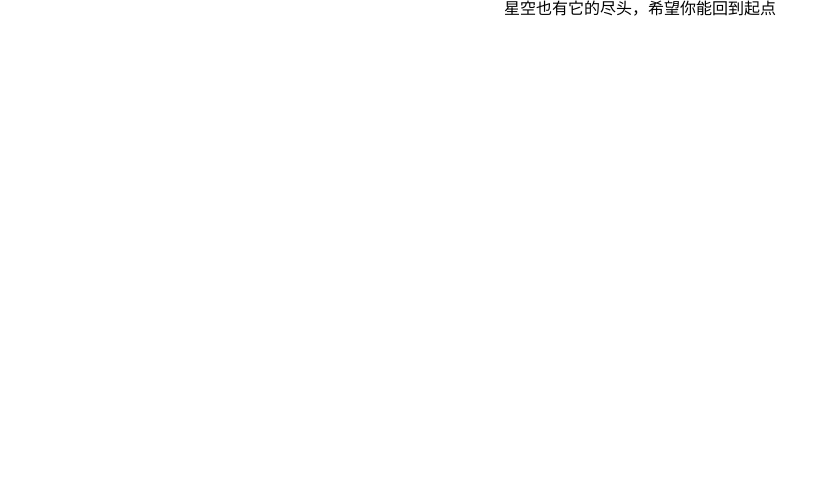
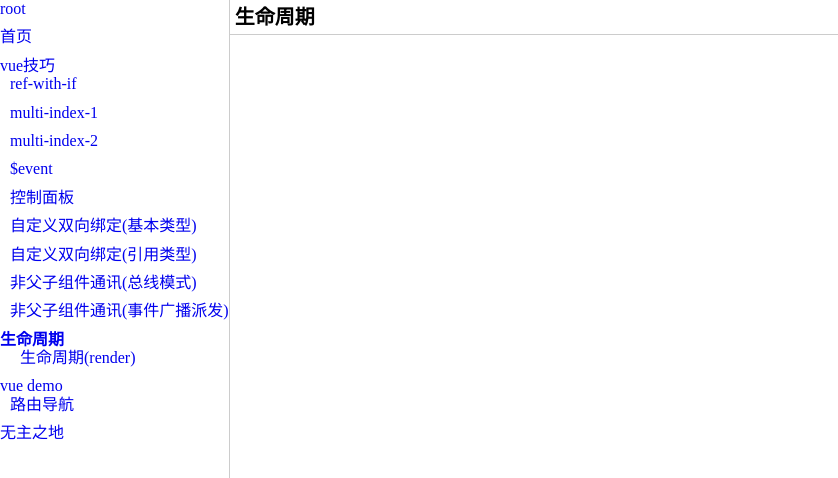
Before and after one commit to Fifth-Patient/vue-demo, a Vue app: page /skill/lifecycle in a window 1280 px wide. Shown: the top 478 px of the page, without its empty margins (0-838 px from the left). Built offline with nearby package versions, Linux system fonts and the light colour scheme.

Commit message:
skill: lifecycle(process)

```diff
--- a/src/components/router-map/router-map.vue
+++ b/src/components/router-map/router-map.vue
@@ -5,9 +5,15 @@
       :key="index"
       class="router-item"
       :style="{ textIndent: useIndent ? `${indent}px` : ''}">
-      <a :href="getRouteFullPath(route)" :target="linkTarget" class="router-link" :class="{ 'active': $route.name === route.name }">
+      <router-link
+        tag="a"
+        :to="getRouteFullPath(route)"
+        @click.prevent="handleLink"
+        :target="linkTarget"
+        class="router-link"
+        :class="{ 'active': $route.name === route.name }">
          {{ getRouteLabel(route) }}
-      </a>
+      </router-link>
       <sub-router
         v-if="route.children"
         :routes="route.children"
@@ -63,6 +69,7 @@
   },
   methods: {
     getRouteFullPath (route) {
+      // TODO bug 三级路由，这里链接开始拼接错误
       if (this.parent && this.parent.path !== '/') {
         return this.parent.path + '/' + route.path
       } else {
--- a/src/router.js
+++ b/src/router.js
@@ -4,6 +4,11 @@
 import DemoLayout from './views/demo-layout.vue'
 
 Vue.use(VueRouter)
+
+// const routerPush = VueRouter.prototype.push
+// VueRouter.prototype.push = function push(location) {
+//   return routerPush.call(this, location).catch(error=> error)
+// }
 
 const rootRouter = [
   {
@@ -21,6 +26,7 @@
     component: () => import('./views/index-layout.vue')
   }
 ]
+
 
 const skillRouter = {
   path: '/skill',
@@ -81,7 +87,7 @@
       path: 'bus',
       name: 'bus',
       meta: {
-        title: '非父子组件通讯 - 总线模式'
+        title: '非父子组件通讯(总线模式)'
       },
       component: () => import('./views/skill/bus')
     },
@@ -89,10 +95,41 @@
       path: 'emitter',
       name: 'emitter',
       meta: {
-        title: '非父子组件通讯 - 事件广播派发'
+        title: '非父子组件通讯(事件广播派发)'
       },
       component: () => import('./views/skill/emitter')
-    }
+    },
+    {
+      path: 'lifecycle',
+      name: 'lifecycle',
+      meta: {
+        title: '生命周期'
+      },
+      component: () => import('./views/skill/lifecycle'),
+      children: [
+        {
+          path: 'render',
+          name: 'lifecycle-render',
+          meta: {
+            title: '生命周期(render)'
+          },
+          beforeEnter: (to, from, next) => {
+            // 没有mount=render query参数，将会在该路由守卫加上
+            if (to.query && !to.query.mount) {
+              to.query.mount = 'render'
+              next({
+                name: to.name,
+                query: {
+                  mount: 'render'
+                }
+              })
+            }
+            next()
+          },
+          component: () => import('./views/skill/lifecycle/render')
+        }
+      ]
+    },
   ]
 }
 
--- /dev/null
+++ b/src/views/skill/lifecycle/index.js
@@ -0,0 +1,3 @@
+import Lifecycle from './lifecycle'
+
+export default Lifecycle
--- /dev/null
+++ b/src/views/skill/lifecycle/lifecycle.vue
@@ -0,0 +1,43 @@
+<template>
+  <div class="skill-lifecycle">
+    <router-view></router-view>
+    <div class="process-container" v-if="isShow">
+      <p><button @click="handleClick">toggle show</button></p>
+      <keep-alive>
+        <lifecycle-process v-if="isShowProcess"></lifecycle-process>
+        <div v-else>none</div>
+      </keep-alive>
+    </div>
+  </div>
+</template>
+
+<script>
+import LifecycleProcess from './process'
+
+export default {
+  name: 'skill-lifecycle',
+  components: {
+    LifecycleProcess
+  },
+  data () {
+    return {
+      isShow: false,
+      isShowProcess: false
+    }
+  },
+  watch: {
+    '$route' () {
+      if (this.$route.query && this.$route.query.mount) {
+        this.isShow = false
+      } else {
+        this.isShow = true
+      }
+    }
+  },
+  methods: {
+    handleClick () {
+      this.isShowProcess = !this.isShowProcess
+    }
+  }
+}
+</script>
--- /dev/null
+++ b/src/views/skill/lifecycle/process.vue
@@ -0,0 +1,104 @@
+<template>
+  <div class="skill-lifecycle-process">
+    <p>{{ msg }}</p>
+    <p v-text="msg">{{ msg }}</p>
+    <p><button @click="handleClick">update</button></p>
+    <p><button @click="hahdleDestroy">destroy</button></p>
+  </div>
+</template>
+
+<script>
+export default {
+  name: 'skill-lifecycle-process',
+  props: {
+    insertContent: {
+      type: String,
+      default: 'insertConteint'
+    }
+  },
+  data () {
+    return {
+      msg: 'Hey Jude!'
+    }
+  },
+  computed: {
+    reverseMsg () {
+      return this.msg.split('').reverse().join('')
+    }
+  },
+  methods: {
+    reversedMsg () {
+      return this.msg.split('').reverse().join('')
+    },
+    handleClick () {
+      this.msg = 'Hello World!'
+    },
+    hahdleDestroy () {
+      this.$destroy()
+    }
+  },
+  watch: {
+    msg () {
+      console.log(this.msg)
+    }
+  },
+  beforeCreate () {
+    console.log("%c%s", "color:orangeRed", 'beforeCreate--实例创建前状态')
+    console.log("%c%s", "color:skyblue", "$props  :" + this.$props)
+    console.log("%c%s", "color:skyblue", "$data  :" + this.$data)
+    console.log("%c%s", "color:skyblue", "computed :" + this.reverseMsg)
+    console.log("%c%s", "color:skyblue", "methods  :" + this.reversedMsg)
+    // this.msg = 'msg1'
+  },
+  created ()  {
+    console.log("%c%s", "color:orangeRed", 'created--实例创建完成状态')
+    console.log("%c%s", "color:skyblue", "$props  :" + this.$props)
+    console.log("%c%s", "color:skyblue", "$data  :" + this.$data)
+    console.log("%c%s", "color:skyblue", "computed :" + this.reverseMsg)
+    console.log("%c%s", "color:skyblue", "methods  :" + this.reversedMsg())
+    // this.msg = 'msg2'
+  },
+  beforeMount () {
+    console.log("%c%s", "color:orangeRed", 'beforeMount--挂载之前的状态')
+    console.log("%c%s", "color:skyblue", "$el  :",this.$el)
+  },
+  mounted () {
+    console.log("%c%s", "color:orangeRed", 'mounted--已经挂载的状态')
+    console.log("%c%s", "color:skyblue", "$el  :", this.$el)
+  },
+  beforeUpdate () {
+    console.log("%c%s", "color:orangeRed", 'beforeUpdate--数据更新前的状态')
+    console.log("%c%s", "color:skyblue", "message  :" + this.msg)
+    console.log(this.$el)
+    console.log("%c%s", "color:skyblue", "el  :" + this.$el.innerHTML)
+    console.log("%c%s", "color:green", "真实的 DOM 结构:" + document.querySelector('.skill-lifecycle-process').innerHTML)
+  },
+  updated () {
+    console.log("%c%s", "color:orangeRed", 'updated--数据更新完成时状态')
+    console.log("%c%s", "color:skyblue", "message  :" + this.msg)
+    console.log(this.$el);
+    console.log("%c%s", "color:skyblue", "el  :" + this.$el.innerHTML)
+    console.log("%c%s", "color:green", "真实的 DOM 结构:" + document.querySelector('.skill-lifecycle-process').innerHTML)
+  },
+  beforeDestroy () {
+    console.log("%c%s", "color:orangeRed", 'beforeDestroy-- vue实例销毁前的状态')
+    console.log("%c%s", "color:skyblue", "el  :", this.$el)
+    console.log("%c%s", "color:skyblue", "data  :" + this.$data)
+    console.log("%c%s", "color:skyblue", "computed :" + this.reverseMsg)
+    console.log("%c%s", "color:skyblue", "methods  :" + this.reversedMsg)
+  },
+  destroyed () {
+    console.log("%c%s", "color:orangeRed", 'destroyed-- vue实例销毁完成时调用')
+    console.log("%c%s", "color:skyblue", "el  :", this.$el)
+    console.log("%c%s", "color:skyblue", "data  :" + this.$data)
+    console.log("%c%s", "color:skyblue", "computed :" + this.reverseMsg)
+    console.log("%c%s", "color:skyblue", "methods  :" + this.reversedMsg)
+  },
+  activated () {
+    console.log('activated')
+  },
+  deactivated () {
+    console.log('deactivated')
+  }
+}
+</script>
--- /dev/null
+++ b/src/views/skill/lifecycle/render.vue
@@ -0,0 +1,11 @@
+<template>
+  <div class="skill-lifecycle-render">
+    render
+  </div>
+</template>
+
+<script>
+export default {
+  name: 'skill-lifecycle-render'
+}
+</script>
```
